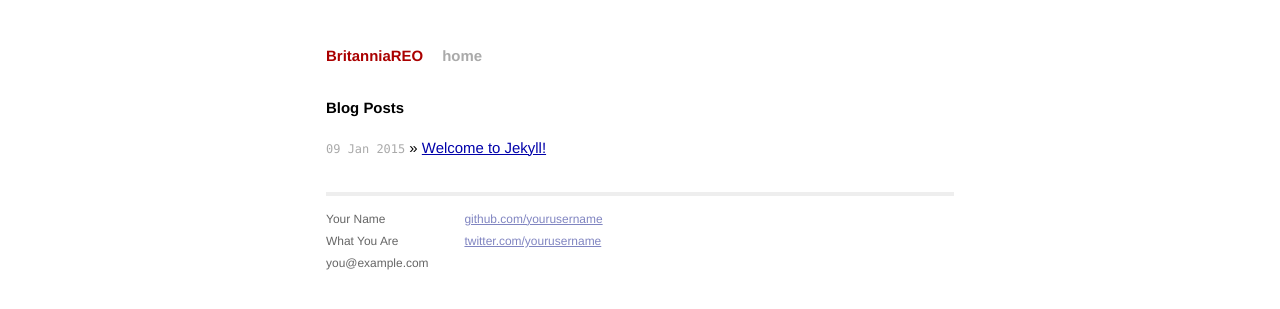
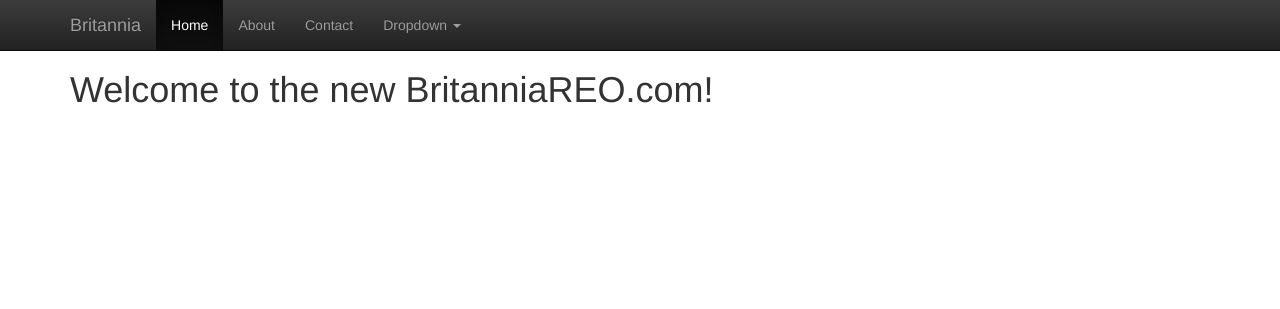
Before and after one commit to britanniareo/britanniareo.github.io, a Jekyll site: the page built from index.html, in a window 1280 px wide and 900 px high. Shown: the top 309 px of the window. Built offline with Jekyll 4.4.1, drawn with Linux system fonts in a browser that asks for light colours; nearby versions of some CDN libraries; Markdown is read by kramdown in place of the engine named in the settings.

Commit message:
add bootstrap

```diff
--- a/Gruntfile.js
+++ b/Gruntfile.js
@@ -71,11 +71,11 @@
     watch: {
       css: {
         files: ['styles/**/*.scss'],
-        tasks: ['sass', 'shell:jekyllBuild']
+        tasks: ['sass:dev', 'shell:jekyllBuild']
       },
       js: {
         files: ['scripts/*.js'],
-        tasks: ['uglify', 'jshint', 'shell:jekyllBuild']
+        tasks: [ 'jshint', 'uglify', 'shell:jekyllBuild']
       },
       site: {
         files: ['**/*.html', '!_site/**/*.html', '_posts/**/*.md', '_drafts/**/*.md'],
--- a/_layouts/default.html
+++ b/_layouts/default.html
@@ -1,44 +1,58 @@
 <!DOCTYPE html>
-<html>
+<html lang="en">
   <head>
     <meta charset="utf-8">
-        <meta http-equiv="X-UA-Compatible" content="IE=edge,chrome=1">
+    <meta http-equiv="X-UA-Compatible" content="IE=edge">
+    <meta name="viewport" content="width=device-width, initial-scale=1">
     <title>{{ page.title }}</title>
-        <meta name="viewport" content="width=device-width">
 
-        <!-- syntax highlighting CSS -->
-        <link rel="stylesheet" href="/css/syntax.css">
-
-        <!-- Custom CSS -->
-        <link rel="stylesheet" href="/css/main.css">
-
+    <link rel="stylesheet" href="https://maxcdn.bootstrapcdn.com/bootstrap/3.3.1/css/bootstrap.min.css">
+    <link rel="stylesheet" href="https://maxcdn.bootstrapcdn.com/bootstrap/3.3.1/css/bootstrap-theme.min.css">
+    <link rel="stylesheet" href="/styles/main.css">
+    <!--[if lt IE 9]>
+      <script src="https://oss.maxcdn.com/html5shiv/3.7.2/html5shiv.min.js"></script>
+      <script src="https://oss.maxcdn.com/respond/1.4.2/respond.min.js"></script>
+    <![endif]-->
   </head>
-    <body>
-
-        <div class="site">
-          <div class="header">
-            <h1 class="title"><a href="/">{{ site.name }}</a></h1>
-            <a class="extra" href="/">home</a>
+  <body role="document">
+    <nav class="navbar navbar-inverse navbar-fixed-top">
+      <div class="container">
+        <div class="navbar-header">
+          <button type="button" class="navbar-toggle collapsed" data-toggle="collapse" data-target="#navbar" aria-expanded="false" aria-controls="navbar">
+            <span class="sr-only">Toggle navigation</span>
+            <span class="icon-bar"></span>
+            <span class="icon-bar"></span>
+            <span class="icon-bar"></span>
+          </button>
+          <a class="navbar-brand" href="/">Britannia</a>
         </div>
-
+        <div id="navbar" class="navbar-collapse collapse">
+          <ul class="nav navbar-nav">
+            <li class="active"><a href="/">Home</a></li>
+            <li><a href="#about">About</a></li>
+            <li><a href="#contact">Contact</a></li>
+            <li class="dropdown">
+              <a href="#" class="dropdown-toggle" data-toggle="dropdown" role="button" aria-expanded="false">Dropdown <span class="caret"></span></a>
+              <ul class="dropdown-menu" role="menu">
+                <li><a href="#">Action</a></li>
+                <li><a href="#">Another action</a></li>
+                <li><a href="#">Something else here</a></li>
+                <li class="divider"></li>
+                <li class="dropdown-header">Nav header</li>
+                <li><a href="#">Separated link</a></li>
+                <li><a href="#">One more separated link</a></li>
+              </ul>
+            </li>
+          </ul>
+        </div><!--/.nav-collapse -->
+      </div>
+    </nav>
+    <div class="container">
+      <div class="starter-template">
         {{ content }}
-
-          <div class="footer">
-            <div class="contact">
-              <p>
-                Your Name<br />
-                What You Are<br />
-                you@example.com
-              </p>
-            </div>
-            <div class="contact">
-              <p>
-                <a href="https://github.com/yourusername">github.com/yourusername</a><br />
-                <a href="https://twitter.com/yourusername">twitter.com/yourusername</a><br />
-              </p>
       </div>
     </div>
-        </div>
-
+    <script src="https://ajax.googleapis.com/ajax/libs/jquery/1.11.1/jquery.min.js"></script>
+    <script src="https://maxcdn.bootstrapcdn.com/bootstrap/3.3.1/js/bootstrap.min.js"></script>
   </body>
 </html>
--- a/css/main.css
+++ /dev/null
@@ -1,160 +0,0 @@
-/*****************************************************************************/
-/*
-/* Common
-/*
-/*****************************************************************************/
-
-/* Global Reset */
-* {
-  margin: 0;
-  padding: 0;
-}
-
-html, body { height: 100%; }
-
-body {
-  background-color: #FFF;
-  font: 13.34px Helvetica, Arial, sans-serif;
-  font-size: small;
-  text-align: center;
-}
-
-h1, h2, h3, h4, h5, h6 {
-  font-size: 100%; }
-
-h1 { margin-bottom: 1em; }
-p { margin: 1em 0; }
-
-a         { color: #00a; }
-a:hover   { color: #000; }
-a:visited { color: #a0a; }
-
-/*****************************************************************************/
-/*
-/* Home
-/*
-/*****************************************************************************/
-.posts {
-  list-style-type: none;
-  margin-bottom: 2em;
-}
-
-.posts li {
-  line-height: 1.75em;
-}
-
-.posts span {
-  color: #aaa;
-  font-family: Monaco, "Courier New", monospace;
-  font-size: 80%;
-}
-
-/*****************************************************************************/
-/*
-/* Site
-/*
-/*****************************************************************************/
-
-.site {
-  font-size: 115%;
-  text-align: justify;
-  width: 42em;
-  margin: 3em auto 2em;
-  line-height: 1.5em;
-}
-
-.header a {
-  font-weight: bold;
-  text-decoration: none;
-}
-
-.title {
-  display: inline-block;
-  margin-bottom: 2em;
-}
-
-.title a {
-  color: #a00;
-}
-
-.title a:hover {
-  color: #000;
-}
-
-.header a.extra {
-  color: #aaa;
-  margin-left: 1em;
-}
-
-.header a.extra:hover {
-  color: #000;
-}
-
-.meta {
-  color: #aaa;
-}
-
-.footer {
-  font-size: 80%;
-  color: #666;
-  border-top: 4px solid #eee;
-  margin-top: 2em;
-  overflow: hidden;
-}
-
-.footer .contact {
-  float: left;
-  margin-right: 3em;
-}
-
-.footer .contact a {
-  color: #8085C1;
-}
-
-.footer .rss {
-  margin-top: 1.1em;
-  margin-right: -.2em;
-  float: right;
-}
-
-.footer .rss img {
-  border: 0;
-}
-
-/*****************************************************************************/
-/*
-/* Posts
-/*
-/*****************************************************************************/
-
-/* standard */
-.post pre {
-  border: 1px solid #ddd;
-  background-color: #eef;
-  padding: 0 .4em;
-}
-
-.post ul, .post ol {
-  margin-left: 1.35em;
-}
-
-.post code {
-  border: 1px solid #ddd;
-  background-color: #eef;
-  padding: 0 .2em;
-}
-
-.post pre code {
-  border: none;
-}
-
-/* terminal */
-.post pre.terminal {
-  border: 1px solid #000;
-  background-color: #333;
-  color: #FFF;
-}
-
-.post pre.terminal code {
-  background-color: #333;
-}
--- a/css/syntax.css
+++ /dev/null
@@ -1,60 +0,0 @@
-.highlight  { background: #ffffff; }
-.highlight .c { color: #999988; font-style: italic } /* Comment */
-.highlight .err { color: #a61717; background-color: #e3d2d2 } /* Error */
-.highlight .k { font-weight: bold } /* Keyword */
-.highlight .o { font-weight: bold } /* Operator */
-.highlight .cm { color: #999988; font-style: italic } /* Comment.Multiline */
-.highlight .cp { color: #999999; font-weight: bold } /* Comment.Preproc */
-.highlight .c1 { color: #999988; font-style: italic } /* Comment.Single */
-.highlight .cs { color: #999999; font-weight: bold; font-style: italic } /* Comment.Special */
-.highlight .gd { color: #000000; background-color: #ffdddd } /* Generic.Deleted */
-.highlight .gd .x { color: #000000; background-color: #ffaaaa } /* Generic.Deleted.Specific */
-.highlight .ge { font-style: italic } /* Generic.Emph */
-.highlight .gr { color: #aa0000 } /* Generic.Error */
-.highlight .gh { color: #999999 } /* Generic.Heading */
-.highlight .gi { color: #000000; background-color: #ddffdd } /* Generic.Inserted */
-.highlight .gi .x { color: #000000; background-color: #aaffaa } /* Generic.Inserted.Specific */
-.highlight .go { color: #888888 } /* Generic.Output */
-.highlight .gp { color: #555555 } /* Generic.Prompt */
-.highlight .gs { font-weight: bold } /* Generic.Strong */
-.highlight .gu { color: #aaaaaa } /* Generic.Subheading */
-.highlight .gt { color: #aa0000 } /* Generic.Traceback */
-.highlight .kc { font-weight: bold } /* Keyword.Constant */
-.highlight .kd { font-weight: bold } /* Keyword.Declaration */
-.highlight .kp { font-weight: bold } /* Keyword.Pseudo */
-.highlight .kr { font-weight: bold } /* Keyword.Reserved */
-.highlight .kt { color: #445588; font-weight: bold } /* Keyword.Type */
-.highlight .m { color: #009999 } /* Literal.Number */
-.highlight .s { color: #d14 } /* Literal.String */
-.highlight .na { color: #008080 } /* Name.Attribute */
-.highlight .nb { color: #0086B3 } /* Name.Builtin */
-.highlight .nc { color: #445588; font-weight: bold } /* Name.Class */
-.highlight .no { color: #008080 } /* Name.Constant */
-.highlight .ni { color: #800080 } /* Name.Entity */
-.highlight .ne { color: #990000; font-weight: bold } /* Name.Exception */
-.highlight .nf { color: #990000; font-weight: bold } /* Name.Function */
-.highlight .nn { color: #555555 } /* Name.Namespace */
-.highlight .nt { color: #000080 } /* Name.Tag */
-.highlight .nv { color: #008080 } /* Name.Variable */
-.highlight .ow { font-weight: bold } /* Operator.Word */
-.highlight .w { color: #bbbbbb } /* Text.Whitespace */
-.highlight .mf { color: #009999 } /* Literal.Number.Float */
-.highlight .mh { color: #009999 } /* Literal.Number.Hex */
-.highlight .mi { color: #009999 } /* Literal.Number.Integer */
-.highlight .mo { color: #009999 } /* Literal.Number.Oct */
-.highlight .sb { color: #d14 } /* Literal.String.Backtick */
-.highlight .sc { color: #d14 } /* Literal.String.Char */
-.highlight .sd { color: #d14 } /* Literal.String.Doc */
-.highlight .s2 { color: #d14 } /* Literal.String.Double */
-.highlight .se { color: #d14 } /* Literal.String.Escape */
-.highlight .sh { color: #d14 } /* Literal.String.Heredoc */
-.highlight .si { color: #d14 } /* Literal.String.Interpol */
-.highlight .sx { color: #d14 } /* Literal.String.Other */
-.highlight .sr { color: #009926 } /* Literal.String.Regex */
-.highlight .s1 { color: #d14 } /* Literal.String.Single */
-.highlight .ss { color: #990073 } /* Literal.String.Symbol */
-.highlight .bp { color: #999999 } /* Name.Builtin.Pseudo */
-.highlight .vc { color: #008080 } /* Name.Variable.Class */
-.highlight .vg { color: #008080 } /* Name.Variable.Global */
-.highlight .vi { color: #008080 } /* Name.Variable.Instance */
-.highlight .il { color: #009999 } /* Literal.Number.Integer.Long */
--- a/index.html
+++ b/index.html
@@ -1,13 +1,6 @@
 ---
 layout: default
-title: Your New Jekyll Site
+title: BritanniaREO
 ---
 
-<div id="home">
-  <h1>Blog Posts</h1>
-  <ul class="posts">
-    {% for post in site.posts %}
-      <li><span>{{ post.date | date_to_string }}</span> &raquo; <a href="{{ post.url }}">{{ post.title }}</a></li>
-    {% endfor %}
-  </ul>
-</div>
+<h1>Welcome to the new BritanniaREO.com!</h1>
--- /dev/null
+++ b/styles/main.css
@@ -0,0 +1,2 @@
+body{padding-top:50px}
+/*# sourceMappingURL=main.css.map */
--- /dev/null
+++ b/styles/main.scss
@@ -0,0 +1,3 @@
+body {
+	padding-top: 50px;
+}
```
Also changed, not shown: 8 other files. Lines whose indentation alone changed are shown as unchanged.
